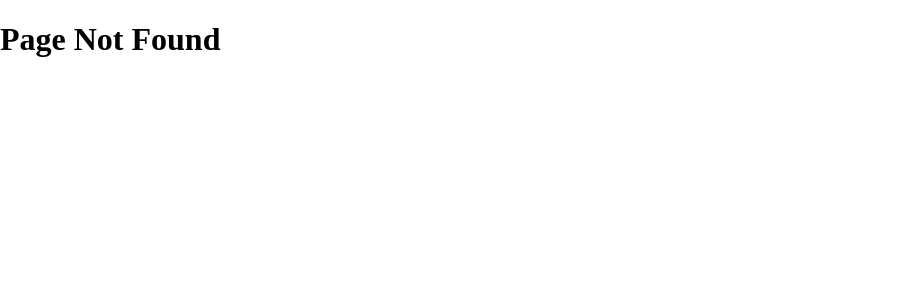
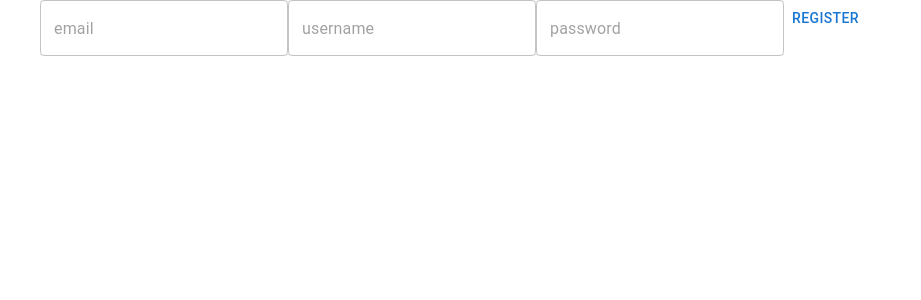
Before and after one commit to ShivharakhYadav/MediaHub, a React (Create React App) app: page /register in a window 1280 px wide. Before the commit this address had no page. Shown: the top 300 px of the page, without its empty margins (0-921 px from the left). Built offline with nearby package versions, Linux system fonts and the light colour scheme.

Commit message:
Registration Added

```diff
--- a/src/App.tsx
+++ b/src/App.tsx
@@ -1,4 +1,4 @@
-import React from 'react';
+import React, { useEffect } from 'react';
 import { BrowserRouter, Routes, Route } from "react-router-dom";
 import { useSelector, useDispatch } from 'react-redux';
 import Login from './pages/Auth/Login';
@@ -10,6 +10,7 @@ import 'react-toastify/dist/ReactToastify.css';
 import AuthGuard from './pages/Auth/AuthGuard';
 import Dashboard from './pages/Dashboard';
 import { localStorageKeys } from './utils/constants';
+import Register from './pages/Auth/Register';
 
 const Alert = React.forwardRef<HTMLDivElement, AlertProps>(function Alert(
   props,
@@ -20,33 +21,31 @@ const Alert = React.forwardRef<HTMLDivElement, AlertProps>(function Alert(
 
 function App() {
   const dispatch = useDispatch();
-  const user = useSelector(state => state);
+  const isAuthenticated = useSelector((state: any) => state?.isAuthenticated);
 
 
-  // useEffect(() => {
-  //   // first
-  //   const isAuthLocal = localStorage.getItem(localStorageKeys.isAuthenticated);
-  //   // localStorage.setItem(, "true");
-  //   if (isAuthLocal){
-  //     // dispatch()
-  //   }
 
-  //     return () => {
-  //       // second
-  //     }
-  // }, [])
+  useEffect(() => {
+    // if(isAuthenticated)
+    let token = localStorage.getItem(localStorageKeys.mediaHub_AccessToken);
+    if (token) {
+      // let servicee
+    }
+    // localStorage.get
+  }, [])
 
 
   return (
     <BrowserRouter>
       <Routes>
-        <Route path="/" element={<Login />} />
+        <Route path="/login" element={<Login />} />
+        <Route path="/register" element={<Register />} />
         {/* <Route index element={<Home />} />
           <Route path="blogs" element={<Blogs />} />
           <Route path="contact" element={<Contact />} />
         <Route path="*" element={<NoPage />} /> */}
 
-        <Route path='/dashboard' element={<AuthGuard component={<Dashboard />} />} />
+        <Route path='/' element={<AuthGuard component={<Dashboard />} />} />
         <Route path='*' element={<h1>Page Not Found</h1>} />
 
       </Routes>
--- a/src/pages/Auth/AuthGuard.tsx
+++ b/src/pages/Auth/AuthGuard.tsx
@@ -11,9 +11,9 @@ const AuthGuard = ({ component }: { component: any }) => {
 
   useEffect(() => {
     if (isAuthenticated) {
-      pathName === '/' && navigate('/dashboard');
+      pathName === '/login' && navigate('/');
     } else {
-      pathName !== '/' && navigate('/');
+      pathName !== '/login' && navigate('/login');
     }
   }, [component]);
 
--- a/src/pages/Auth/Login.tsx
+++ b/src/pages/Auth/Login.tsx
@@ -1,6 +1,6 @@
 import { Box, Button, Container, TextField } from "@mui/material";
 import React, { ReactHTML, useState } from "react";
-import { loginService } from "../../services/authServices";
+import { LoginService } from "../../services/authServices";
 import { useDispatch } from 'react-redux';
 import { save_user, show_Notification } from "../../store/actions/userActions";
 import { localStorageKeys } from '../../utils/constants';
@@ -22,11 +22,10 @@ function Login() {
 
     async function handleLogin(e: React.MouseEvent<HTMLElement>) {
         e.preventDefault();
-        const result = await loginService(authCredential);
+        const result = await LoginService(authCredential);
         // console.log("handleLogin--->", result);
         if (result?.success) {
-            localStorage.setItem(localStorageKeys.isAuthenticated, "true");
-
+            localStorage.setItem(localStorageKeys.mediaHub_AccessToken, result.data.accessToken);
             dispatch(save_user(result.data));
             // dispatch(show_Notification())
         }
--- a/src/pages/Auth/Register.tsx
+++ b/src/pages/Auth/Register.tsx
@@ -1 +1,45 @@
-export { }
+import { Box, Button, Container, TextField } from "@mui/material";
+import React, { ReactHTML, useState } from "react";
+import { RegisterService } from "../../services/authServices";
+import { useDispatch } from 'react-redux';
+import { save_user, show_Notification } from "../../store/actions/userActions";
+import { localStorageKeys } from '../../utils/constants';
+import { useNavigate } from "react-router-dom";
+
+function Register() {
+    const dispatch = useDispatch();
+    const navigate = useNavigate();
+    const [registerData, setRegisterData] = useState({
+        email: "",
+        password: "",
+        username: ""
+    });
+
+    function handleChange(e: any) {
+        let name = e.target.name;
+        let value = e.target.value;
+        setRegisterData({ ...registerData, [name]: value });
+    }
+
+
+    async function handleRegister(e: React.MouseEvent<HTMLElement>) {
+        e.preventDefault();
+        const result = await RegisterService(registerData);
+        if (result?.success) {
+            navigate("/");
+        }
+    }
+
+    return <>
+        <Container disableGutters>
+            <Box>
+                <TextField name="email" placeholder="email" onChange={handleChange} value={registerData.email} />
+                <TextField name="username" placeholder="username" onChange={handleChange} value={registerData.username} />
+                <TextField name="password" placeholder="password" onChange={handleChange} value={registerData.password} />
+                <Button onClick={handleRegister}>Register</Button>
+            </Box>
+        </Container>
+    </>
+}
+
+export default Register;
--- a/src/services/authServices.ts
+++ b/src/services/authServices.ts
@@ -57,10 +57,12 @@ authInstance.interceptors.response.use(
 )
 
 
-
-
-
-export const loginService = async (body: any): Promise<responseType> => {
+export const LoginService = async (body: any): Promise<responseType> => {
     const loginResponse = await authInstance.post(loginUrl, body);
     return loginResponse.data;
 };
+
+export const RegisterService = async (body: any): Promise<responseType> => {
+    const loginResponse = await authInstance.post(loginUrl, body);
+    return loginResponse.data;
+};
--- a/src/utils/constants.ts
+++ b/src/utils/constants.ts
@@ -4,5 +4,6 @@ export const API_URLS = {
 }
 
 export const localStorageKeys = {
-    isAuthenticated: "isAuthenticated"
+    isAuthenticated: "isAuthenticated",
+    mediaHub_AccessToken: "mediaHub_AccessToken"
 }
```
